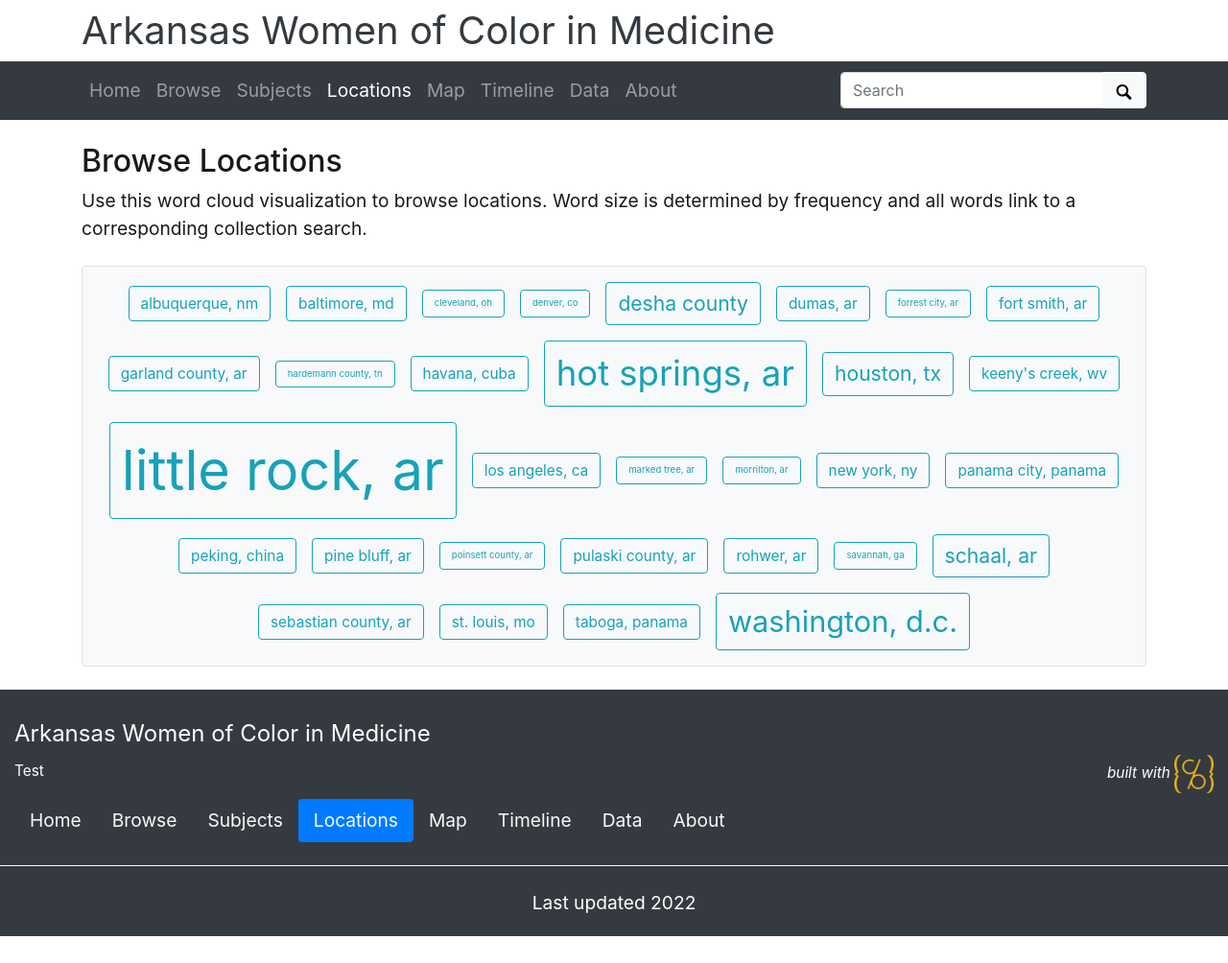
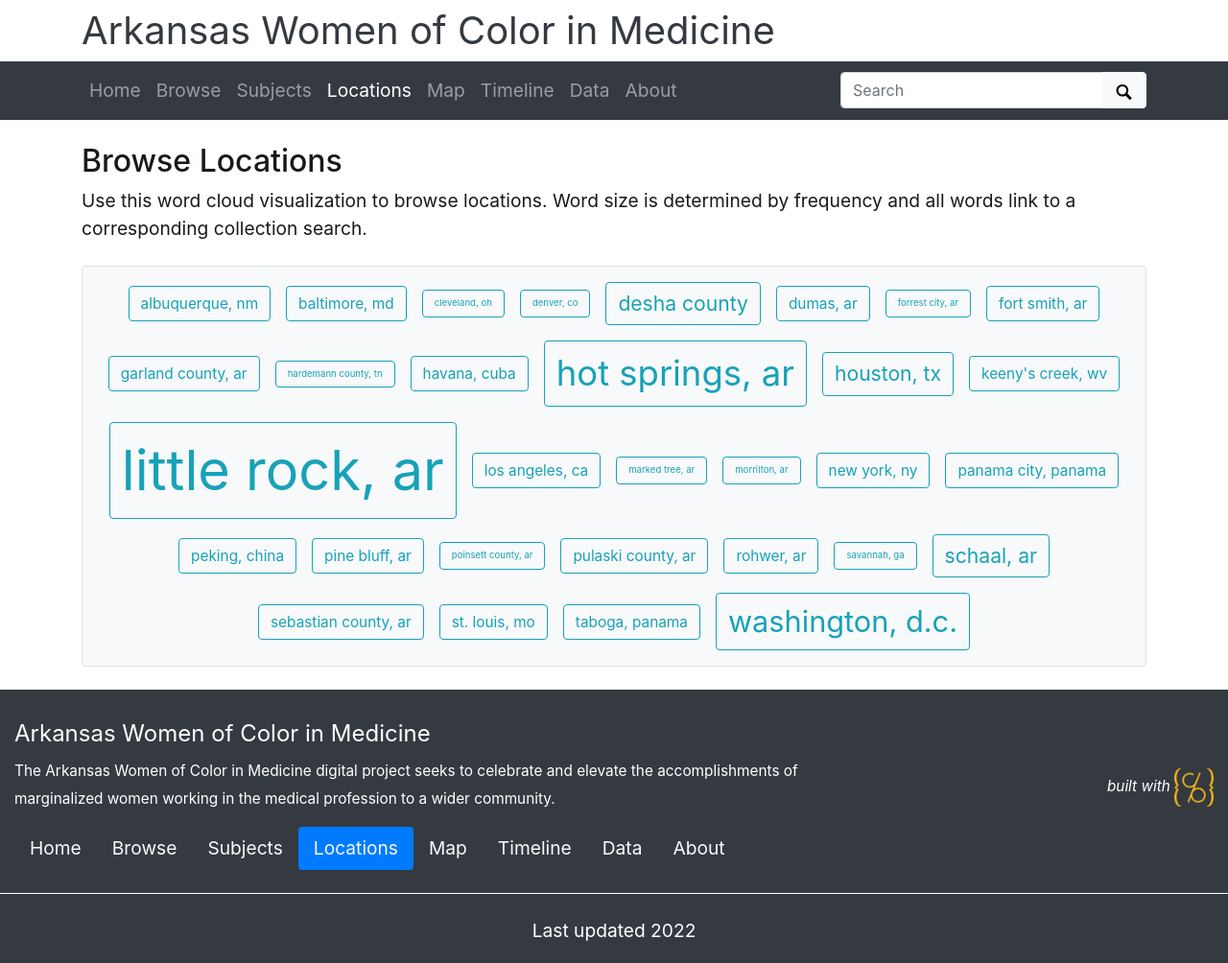
Before and after one commit to Starkad2/Wocim-GH2, a Jekyll site: the page built from pages/locations.md, in a window 1280 px wide. Shown: the whole page at 96% size. Built offline with Jekyll 4.4.1, drawn with Linux system fonts in a browser that asks for light colours; before the commit the page ends 976 px from its top, so only the background shows below that.

Commit message:
Update _config.yml

```diff
--- a/_config.yml
+++ b/_config.yml
@@ -25,7 +25,7 @@ title: Arkansas Women of Color in Medicine
 tagline:
 # description appears in meta tags and other locations
 # this description might appear in search result lists, keep around 160 characters max
-description: "Test"
+description: The Arkansas Women of Color in Medicine digital project seeks to celebrate and elevate the accomplishments of marginalized women working in the medical profession to a wider community.
 # creator of the digital collection, to appear in meta tags; we typically use our GitHub usernames but feel free to just use your name
 author: Geoffery Stark
 
```
